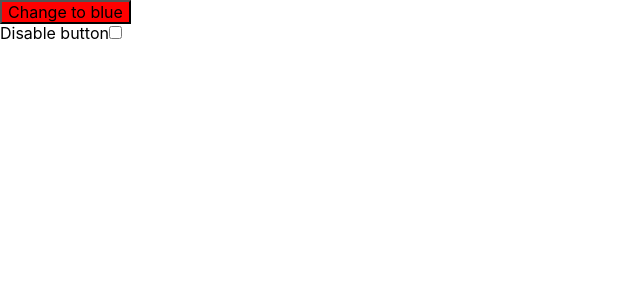
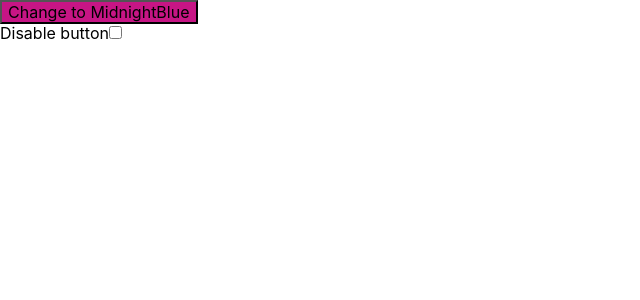
Before and after one commit to react-testing-library/color-button, a React app: page / in a window 1280 px wide. Shown: the top 300 px of the page, without its empty margins (0-640 px from the left). Built offline with nearby package versions, Linux system fonts and the light colour scheme.

Commit message:
update button color

```diff
--- a/src/App.jsx
+++ b/src/App.jsx
@@ -1,5 +1,6 @@
 import { hot } from 'react-hot-loader/root';
 import { useState } from 'react';
+import { replaceCamelWithSpaces } from '@/js/constants/Helpers';
 
 const App = () => {
   const [isRed, setIsRed] = useState(true),
@@ -8,11 +9,13 @@
   return (
     <div>
       <button
-        style={{ backgroundColor: disabled ? 'gray' : isRed ? 'red' : 'blue' }}
+        style={{
+          backgroundColor: disabled ? 'gray' : isRed ? 'MediumVioletRed' : 'MidnightBlue',
+        }}
         onClick={() => setIsRed((prev) => !prev)}
         disabled={disabled}
       >
-        Change to {isRed ? 'blue' : 'red'}
+        Change to {isRed ? 'MidnightBlue' : 'MediumVioletRed'}
       </button>
       <div>
         <label htmlFor="enable-button-checkbox">Disable button</label>
```
Also changed, not shown: 1 other file (tests, documents, lock files or other folders).
